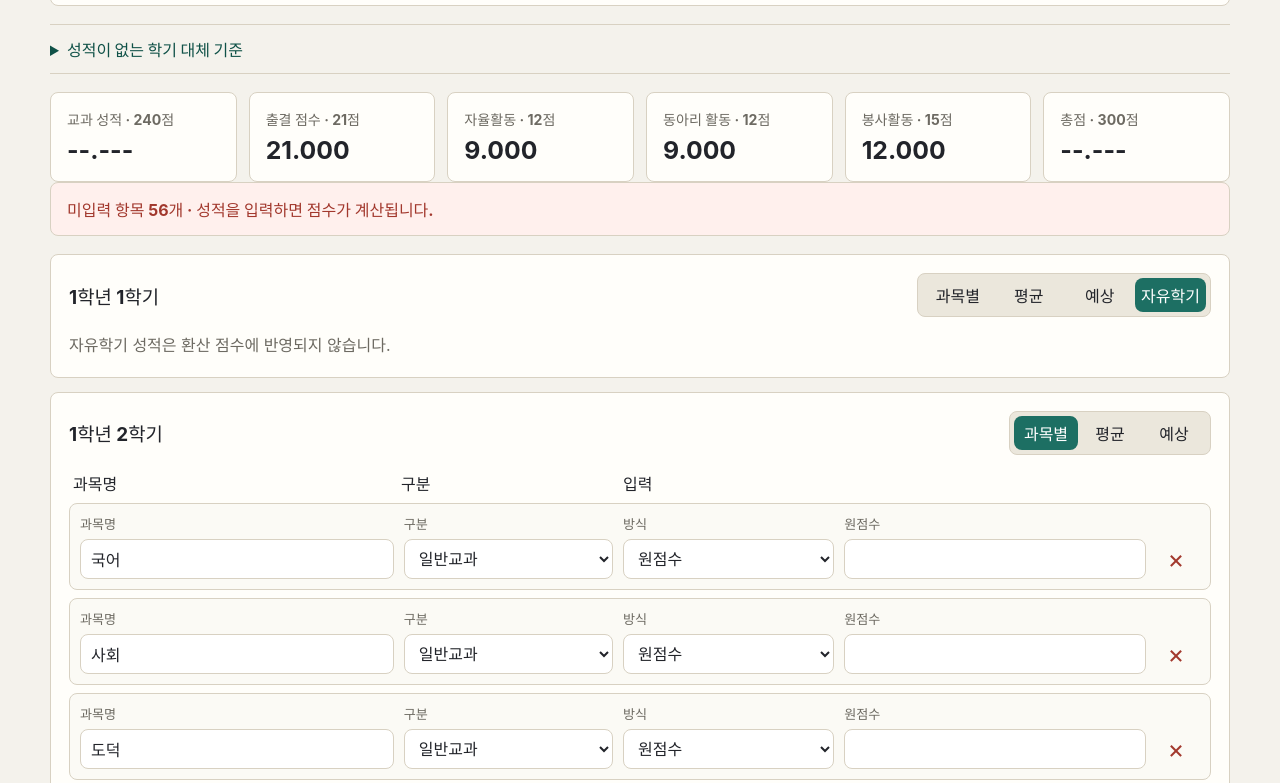
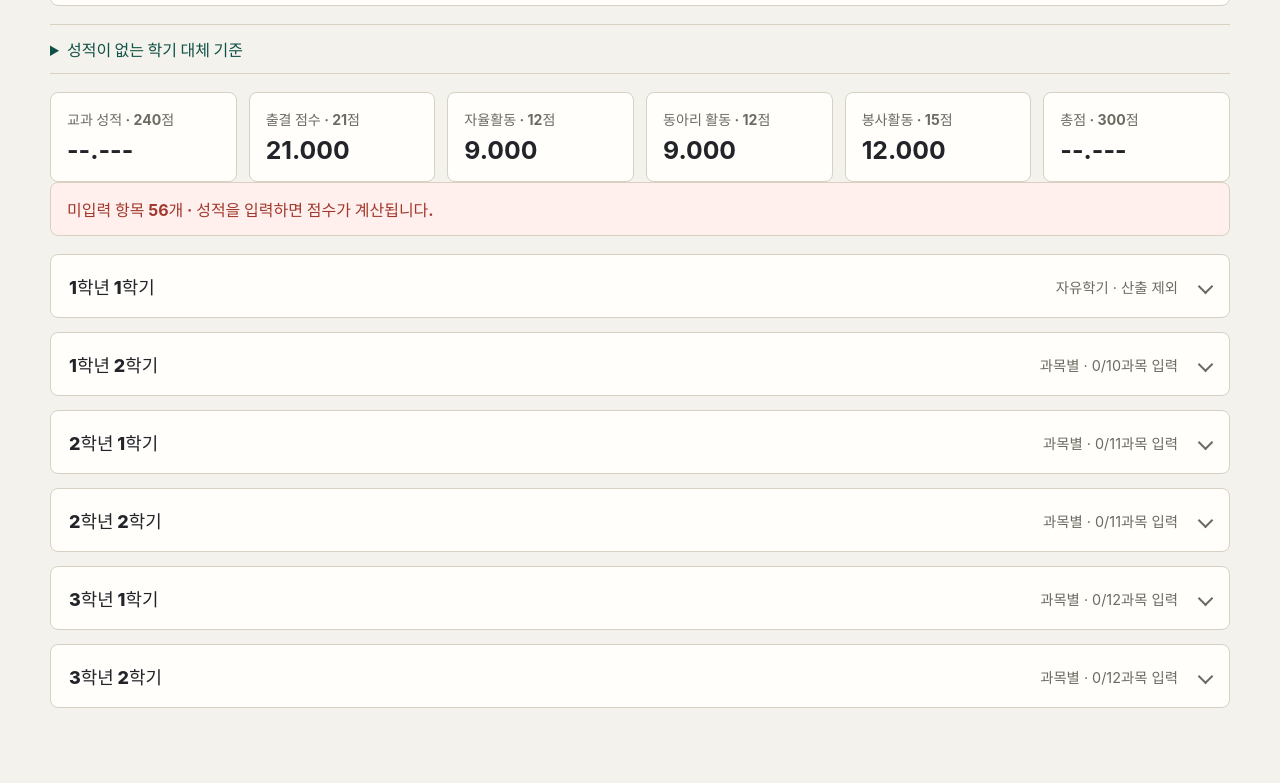
Before and after one commit to minjae135/score-final, a website built with Vite: page index.html in a window 1280 px wide. Shown: the part 963-1746 px from the top of the page. Built offline with nearby package versions, Linux system fonts and the light colour scheme.

Commit message:
1.2.3 교과성적 학기를 접기/펼치기

```diff
--- a/src/main.ts
+++ b/src/main.ts
@@ -48,6 +48,7 @@ const PERFORMANCE_ONLY_SUBJECTS = new Set(['도덕', '기술·가정', '한문',
 let nextSubjectId = 1;
 let nextAssessmentId = 1;
 const expandedAssessmentSubjects = new Set<string>();
+const expandedSemesters = new Set<string>();
 let state: SemesterInput[] = createDefaultState();
 let unexcusedAbsenceDays: number | undefined = 0;
 let autonomousActivityScores: AutonomousActivityScores = [3, 3, 3];
@@ -406,9 +407,12 @@ function renderSemester(semester: SemesterInput): string {
   const label = config?.label ?? semester.key;
 
   return `
-    <section class="semester" data-semester="${semester.key}">
-      <div class="semester-header">
-        <h2>${label}</h2>
+    <details class="semester" data-semester="${semester.key}" ${expandedSemesters.has(semester.key) ? 'open' : ''}>
+      <summary class="semester-header">
+        <span class="semester-title" role="heading" aria-level="2">${label}</span>
+        <span class="semester-status" data-semester-summary="${semester.key}">${renderSemesterStatus(semester)}</span>
+      </summary>
+      <div class="semester-content">
         <div class="mode-toggle" role="group" aria-label="${label} 입력 방식">
           ${renderModeButton(semester, 'subjects', '과목별')}
           ${renderModeButton(semester, 'average', '평균')}
@@ -437,8 +441,21 @@ function renderSemester(semester: SemesterInput): string {
             <button type="button" class="add-subject" data-action="add-subject" data-semester="${semester.key}">과목 추가</button>
           `
       }
-    </section>
+      </div>
+    </details>
   `;
+}
+
+function renderSemesterStatus(semester: SemesterInput): string {
+  if (semester.mode === 'free') return '자유학기 · 산출 제외';
+  if (semester.mode === 'forecast') return '예상 성적';
+  if (semester.mode === 'average') {
+    return semester.averageScore === undefined
+      ? '평균 입력 · 미입력'
+      : `평균 입력 · ${semester.averageScore.toFixed(3)}`;
+  }
+  const completed = semester.subjects.filter(subjectHasInput).length;
+  return `과목별 · ${completed}/${semester.subjects.length}과목 입력`;
 }
 
 function renderForecastValue(semester: SemesterInput): string {
@@ -670,6 +687,14 @@ function bindEvents(root: HTMLElement = appRoot): void {
   root.querySelectorAll<HTMLInputElement | HTMLSelectElement>('input[data-field], select[data-field]').forEach((input) => {
     input.addEventListener(input instanceof HTMLSelectElement ? 'change' : 'input', handleFieldChange);
   });
+  root.querySelectorAll<HTMLDetailsElement>('details.semester').forEach((details) => {
+    details.addEventListener('toggle', () => {
+      const key = details.dataset.semester;
+      if (!key) return;
+      if (details.open) expandedSemesters.add(key);
+      else expandedSemesters.delete(key);
+    });
+  });
 
   root.querySelectorAll<HTMLButtonElement>('button[data-action]').forEach((button) => {
     button.addEventListener('click', handleAction);
@@ -715,6 +740,10 @@ function updateResults(): void {
   appRoot.querySelectorAll<HTMLElement>('[data-forecast]').forEach((element) => {
     const semester = state.find((item) => item.key === element.dataset.forecast);
     if (semester) element.textContent = renderForecastValue(semester);
+  });
+  appRoot.querySelectorAll<HTMLElement>('[data-semester-summary]').forEach((element) => {
+    const semester = state.find((item) => item.key === element.dataset.semesterSummary);
+    if (semester) element.textContent = renderSemesterStatus(semester);
   });
   appRoot.querySelectorAll<HTMLElement>('[data-assessment-summary]').forEach((element) => {
     const subjectId = element.dataset.assessmentSummary;
@@ -1108,6 +1137,7 @@ function fillExample(): void {
 function resetState(): void {
   state = createDefaultState();
   expandedAssessmentSubjects.clear();
+  expandedSemesters.clear();
   unexcusedAbsenceDays = 0;
   autonomousActivityScores = [3, 3, 3];
   clubActivityScores = [3, 3, 3];
--- a/src/styles.css
+++ b/src/styles.css
@@ -48,7 +48,8 @@ button:hover {
 
 button:focus-visible,
 input:focus-visible,
-select:focus-visible {
+select:focus-visible,
+.semester-header:focus-visible {
   outline: 3px solid rgba(29, 111, 99, 0.28);
   outline-offset: 2px;
 }
@@ -446,17 +447,62 @@ tbody tr:last-child td {
 }
 
 .semester {
-  display: grid;
-  gap: 16px;
-  padding: 18px;
+  padding: 0;
+  overflow: hidden;
 }
 
 .semester-header {
   display: flex;
   flex-wrap: wrap;
-  gap: 14px;
+  gap: 10px 14px;
   align-items: center;
-  justify-content: space-between;
+  min-height: 62px;
+  padding: 14px 18px;
+  cursor: pointer;
+  list-style: none;
+}
+
+.semester-header::-webkit-details-marker {
+  display: none;
+}
+
+.semester-header::after {
+  flex: 0 0 9px;
+  width: 9px;
+  height: 9px;
+  margin-left: 8px;
+  border-right: 2px solid var(--muted);
+  border-bottom: 2px solid var(--muted);
+  content: '';
+  transform: rotate(45deg);
+  transition: transform 120ms ease;
+}
+
+.semester[open] > .semester-header {
+  border-bottom: 1px solid var(--line);
+}
+
+.semester[open] > .semester-header::after {
+  transform: rotate(225deg);
+}
+
+.semester-title {
+  color: var(--ink);
+  font-size: 1.12rem;
+  font-weight: 800;
+}
+
+.semester-status {
+  margin-left: auto;
+  color: var(--muted);
+  font-size: 0.9rem;
+  text-align: right;
+}
+
+.semester-content {
+  display: grid;
+  gap: 16px;
+  padding: 18px;
 }
 
 .mode-toggle {
```
